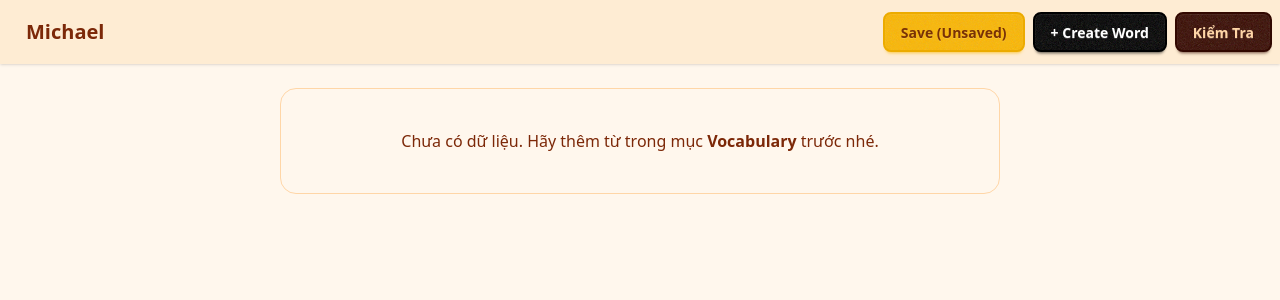
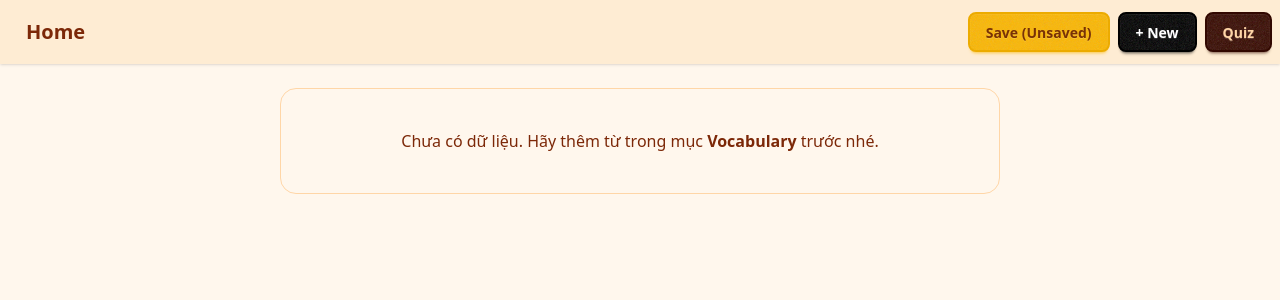
Before and after one commit to michaelbera/lang-leanring, a React (Vite) app: page /quiz in a window 1280 px wide. Shown: the top 300 px of the page. Built offline with nearby package versions, Linux system fonts and the light colour scheme; no server answers.

Commit message:
Update Header.tsx

```diff
--- a/src/layouts/Header.tsx
+++ b/src/layouts/Header.tsx
@@ -21,17 +21,17 @@ const Header = () => {
     <div className="navbar bg-base-200 shadow-sm">
       <div className="flex-1">
         <Link to={"/"}>
-          <a className="btn btn-ghost text-xl">Michael</a>
+          <a className="btn btn-ghost text-xl">Home</a>
         </Link>
       </div>
       <div className="flex gap-2">
         <SaveButton snapshot={snapshot} setSnapshot={setSnapshot} />
         <button className="btn btn-primary" onClick={() => setOpen(true)}>
-          + Create Word
+          + New
         </button>
         <CreateWordModal open={open} onClose={() => setOpen(false)} />
         <Link to={"quiz"}>
-          <button className="btn btn-secondary">Kiểm Tra</button>
+          <button className="btn btn-secondary">Quiz</button>
         </Link>
       </div>
     </div>
```
